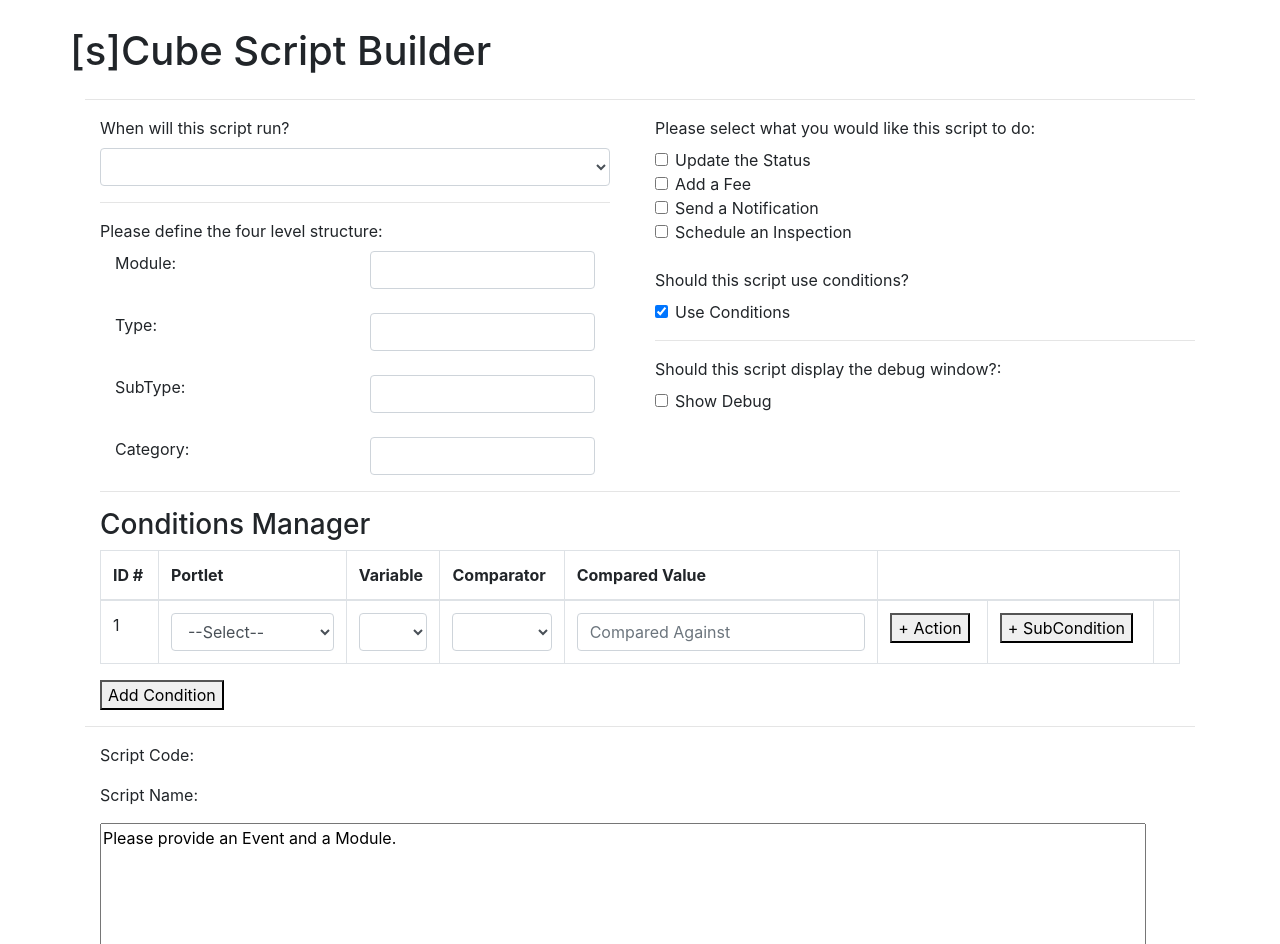
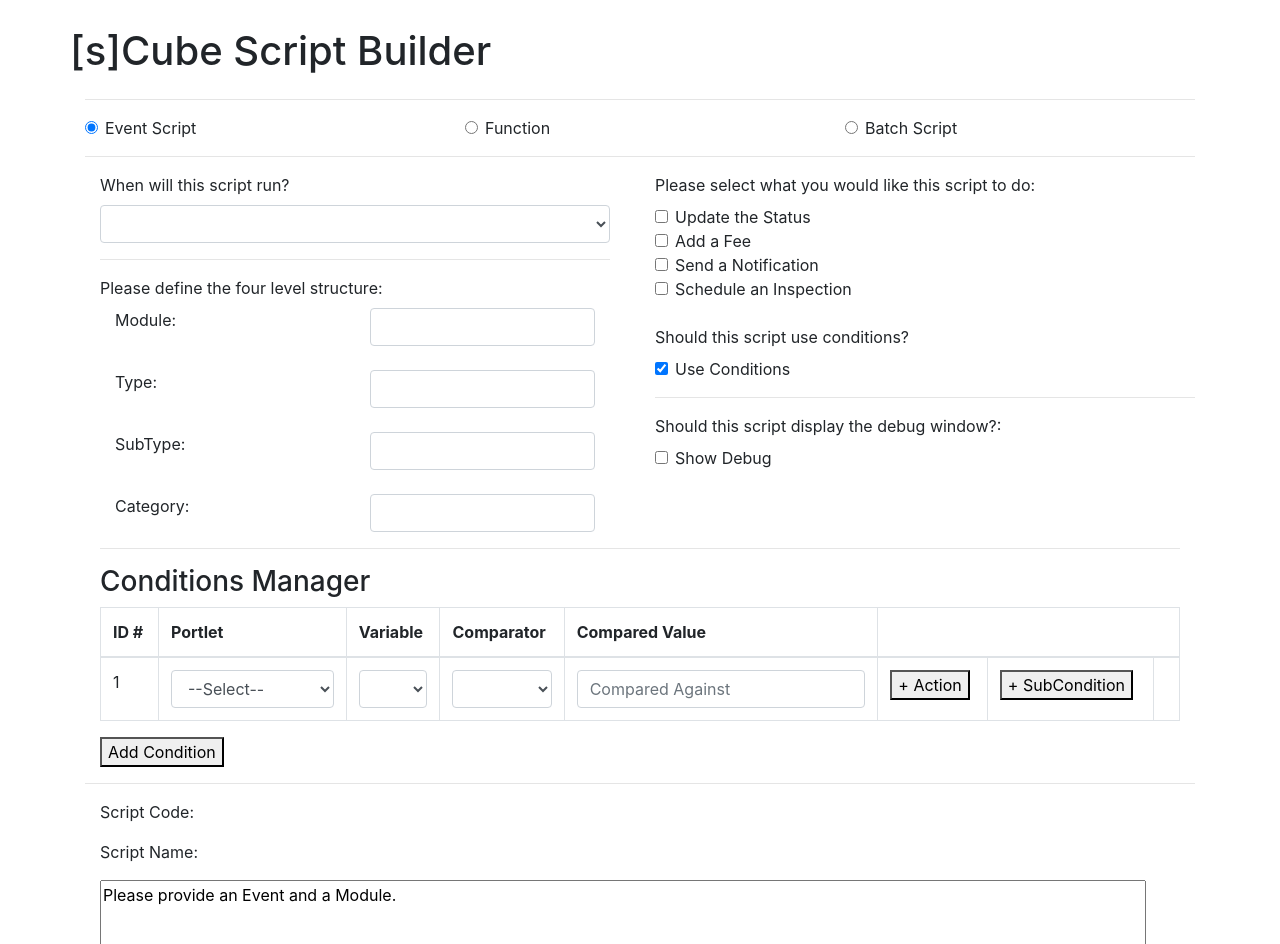
Before and after one commit to ItsAMeNick/sCube-Script-Builder, a React (Create React App) app: page / in a window 1280 px wide. Shown: the top 944 px of the page. Built offline with nearby package versions, Linux system fonts and the light colour scheme.

Commit message:
[NZ] Working on addition of script builder mode

```diff
--- a/src/App.js
+++ b/src/App.js
@@ -5,6 +5,7 @@ import Row from "react-bootstrap/Row";
 
 import "./App.css";
 
+import CoreMode from "./components/CORE_Mode.js";
 import Core from "./components/CORE.js";
 import CoreFunction from "./components/CORE_Function.js";
 
@@ -32,7 +33,11 @@ class App extends Component {
             <Row> <h6>&nbsp;</h6> </Row>
             <Row>
                 <h1>[s]Cube Script Builder</h1>
-            </Row> <hr/> <Row>
+            </Row>
+            <hr/>
+            <CoreMode/>
+            <hr/>
+            <Row>
                 <Col>
                     <Core/>
                 </Col> <Col>
--- a/src/components/CORE.js
+++ b/src/components/CORE.js
@@ -22,6 +22,7 @@ class CORE extends Component {
 }
 
 const mapStateToProps = state => ({
+    mode: state.mode
 });
 
 const mapDispatchToProps = dispatch => ({
--- /dev/null
+++ b/src/components/CORE_Mode.js
@@ -0,0 +1,53 @@
+import React, { Component } from 'react';
+import Form from 'react-bootstrap/Form'
+import Row from 'react-bootstrap/Row'
+import Col from 'react-bootstrap/Col'
+
+import { connect } from "react-redux";
+
+class CORE_Event extends Component {
+    constructor(props) {
+        super(props);
+        this.state = {};
+        this.handleChange = this.handleChange.bind(this);
+    }
+
+    handleChange(event) {
+        this.props.update({
+            event_type: event.target.value
+        });
+        event.preventDefault();
+    };
+
+    componentDidMount() {
+        //Have Conditions be on by default
+        document.getElementById("event_script").checked = true;
+    };
+
+    render() {
+        return (
+        <Row>
+            <Col>
+                <Form.Check id="event_script" type="radio" name = "mode" label="Event Script"/>
+            </Col> <Col>
+                <Form.Check id="function" type="radio" name = "mode" label="Function"/>
+            </Col> <Col>
+                <Form.Check id="batch_script" type="radio" name = "mode" label="Batch Script"/>
+            </Col>
+        </Row>
+        );
+    }
+}
+
+const mapStateToProps = state => ({
+    mode: state.mode
+});
+
+const mapDispatchToProps = dispatch => ({
+    update: item => dispatch({
+        type: "update_mode",
+        payload: item
+    })
+});
+
+export default connect(mapStateToProps, mapDispatchToProps)(CORE_Event);
--- a/src/modules/reducer.js
+++ b/src/modules/reducer.js
@@ -3,6 +3,7 @@ import _ from "lodash";
 const initialState = {
     event_type: null,
     show_debug: false,
+    mode: "event_script",
     conditions: {
         "1": {
         key: "1",
```
